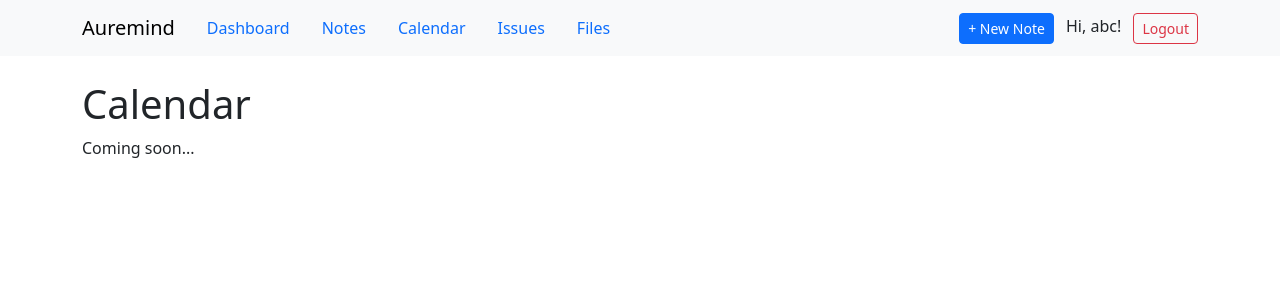
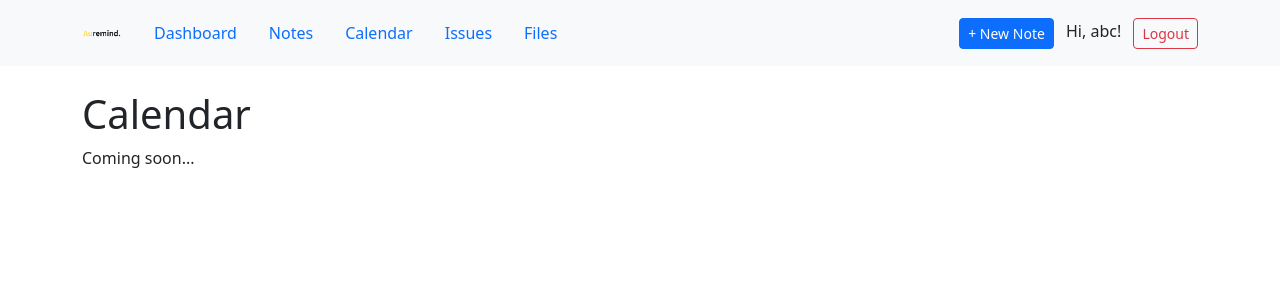
Before and after one commit to AureMind/AureMind-Personal-AI-Manager, a Django app: page /calendar/ in a window 1280 px wide. Shown: the top 300 px of the page. Run offline with Django 5.2, Linux system fonts and the light colour scheme; a user stored in the database is signed in.

Commit message:
"Logo added on Home button"

```diff
--- /dev/null
+++ b/notes/static/notes/style.css
@@ -0,0 +1,4 @@
+.navbar-brand img {
+  height: 40px;
+  width: auto;
+}
--- a/notes/templates/notes/base.html
+++ b/notes/templates/notes/base.html
@@ -10,7 +10,9 @@
 <body>
 <nav class="navbar navbar-expand-lg navbar-light bg-light">
   <div class="container">
-    <a class="navbar-brand" href="{% url 'notes:home' %}">Auremind</a>
+    <a class="navbar-brand" href="{% url 'notes:home' %}">
+      <img src="{% static 'notes/Auremind Logo.png' %}" alt="Auremind Logo" height="40">
+    </a>
 
     {% if user.is_authenticated %}
       <ul class="nav">
```
Also changed, not shown: notes/static/notes/Auremind Logo.png (added), notes/static/notes/script.js (added), 1 other file.
